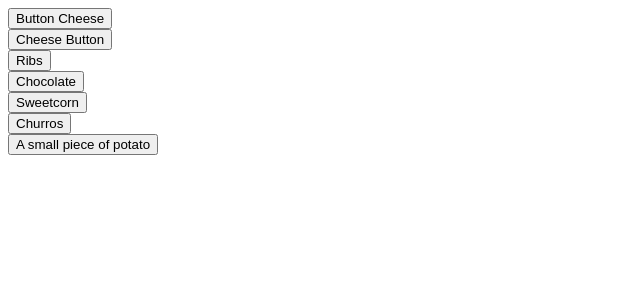
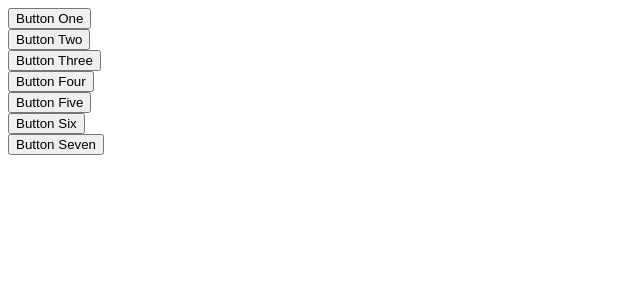
Before and after one commit to derhalljon/comps, a React (Create React App) app: page / in a window 1280 px wide. Shown: the top 300 px of the page, without its empty margins (0-640 px from the left). Built offline with nearby package versions, Linux system fonts and the light colour scheme.

Commit message:
changed button names

```diff
--- a/src/App.js
+++ b/src/App.js
@@ -3,25 +3,25 @@ import Button from "./Button";
 function App() {
     return <div>
         <div>
-            <Button primary>Button Cheese</Button>
+            <Button primary>Button One</Button>
         </div>
         <div>
-            <Button>Cheese Button</Button>
+            <Button>Button Two</Button>
         </div>
         <div>
-            <Button>Ribs</Button>
+            <Button>Button Three</Button>
         </div>
         <div>
-            <Button>Chocolate</Button>
+            <Button>Button Four</Button>
         </div>
         <div>
-            <Button>Sweetcorn</Button>
+            <Button>Button Five</Button>
         </div>
         <div>
-            <Button>Churros</Button>
+            <Button>Button Six</Button>
         </div>
         <div>
-            <Button>A small piece of potato</Button>
+            <Button>Button Seven</Button>
         </div>
     </div>;
 
--- a/src/Button.js
+++ b/src/Button.js
@@ -1,4 +1,4 @@
-import PropTypes from 'prop-types';
+
 
 function Button({
     children,
```
